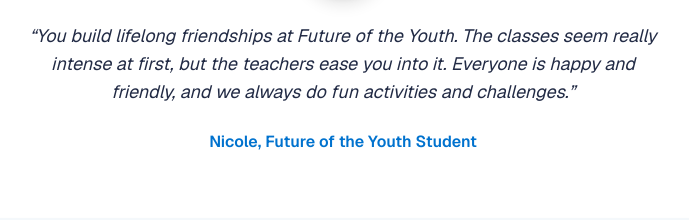
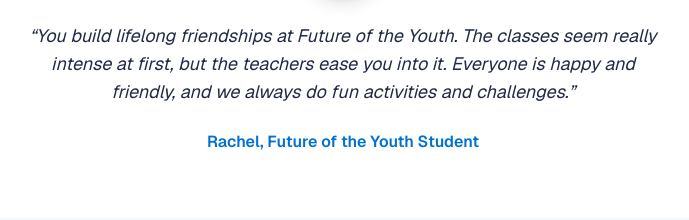
Before and after one commit to lakhvir998/future-of-youth, a Next.js app: page / in a window 1280 px wide. Shown: the part 3481-3701 px from the top of the page, without its empty margins (297-986 px from the left). Built offline with nearby package versions, Linux system fonts and the light colour scheme; no server answers.

Commit message:
changed name

```diff
--- a/app/page.tsx
+++ b/app/page.tsx
@@ -494,7 +494,7 @@
           challenges.”
         </blockquote>
         <span className='font-semibold text-[#0072ce] dark:text-[#0072ce]'>
-          Nicole, Future of the Youth Student
+          Rachel, Future of the Youth Student
         </span>
       </section>
 
```
